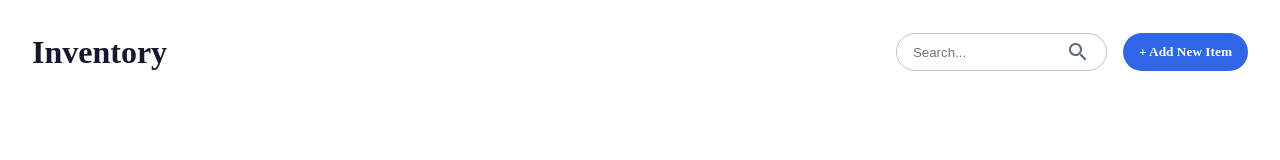
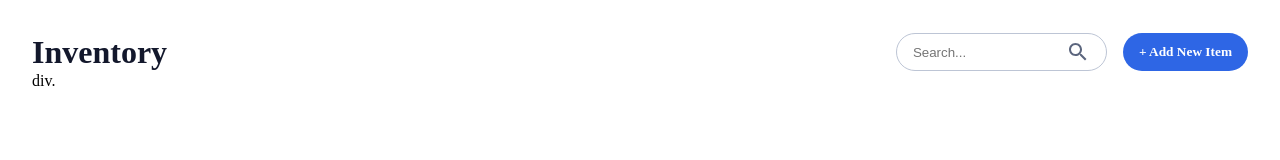
Before and after one commit to sunshineagoo17/group-four-instock, a React (Create React App) app: page /inventory in a window 1280 px wide. Shown: the top 160 px of the page. Built offline with nearby package versions, Linux system fonts and the light colour scheme; a web font is replaced by a local one.

Commit message:
added header part of inventory list

```diff
--- a/src/components/InventoryList/InventoryList.jsx
+++ b/src/components/InventoryList/InventoryList.jsx
@@ -14,7 +14,7 @@ const InventoryList = () => {
           + Add New Item
         </button>
       </div>
-
+      div.
     </div>
   );
 };
```
Also changed, not shown: src/components/InventoryList/InventoryList.scss (+6 -8 lines).
